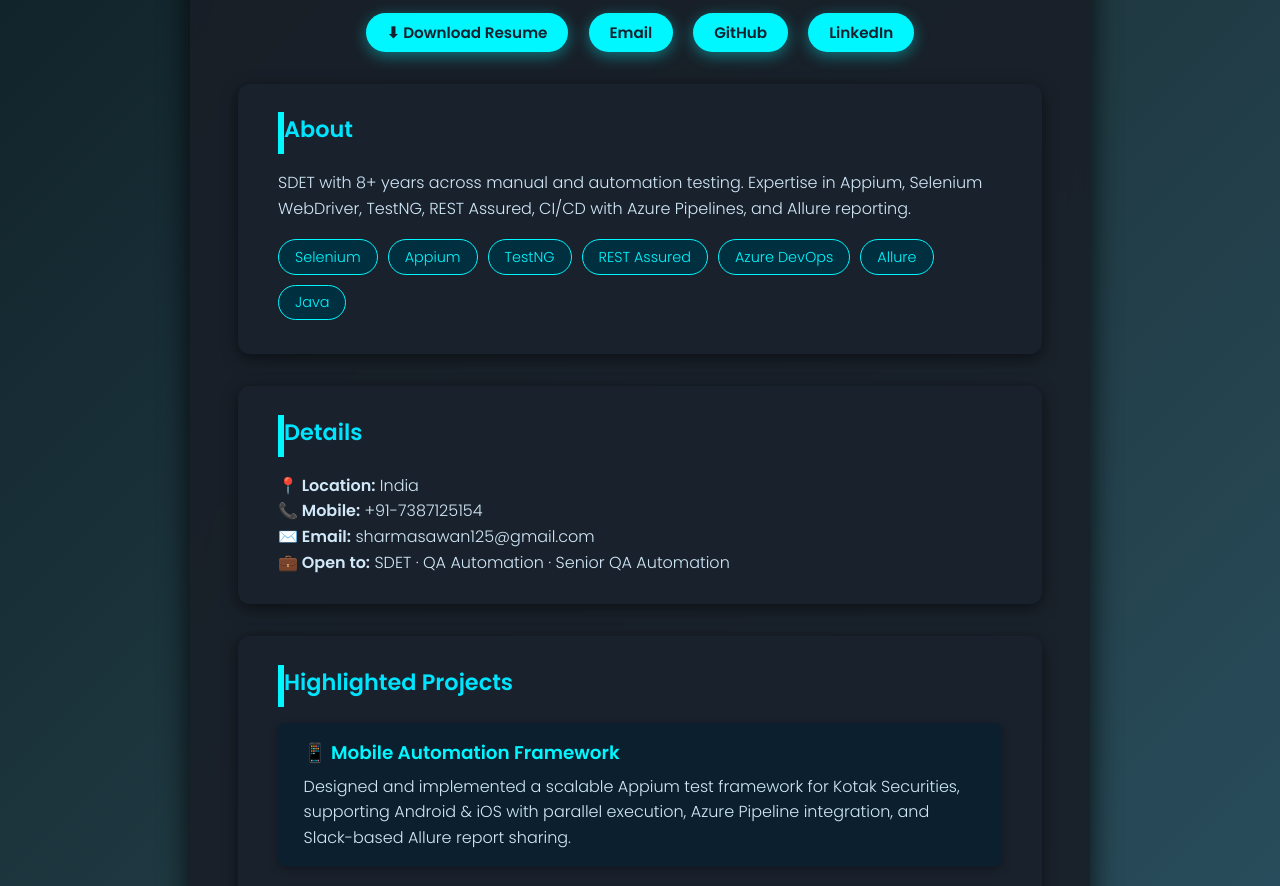
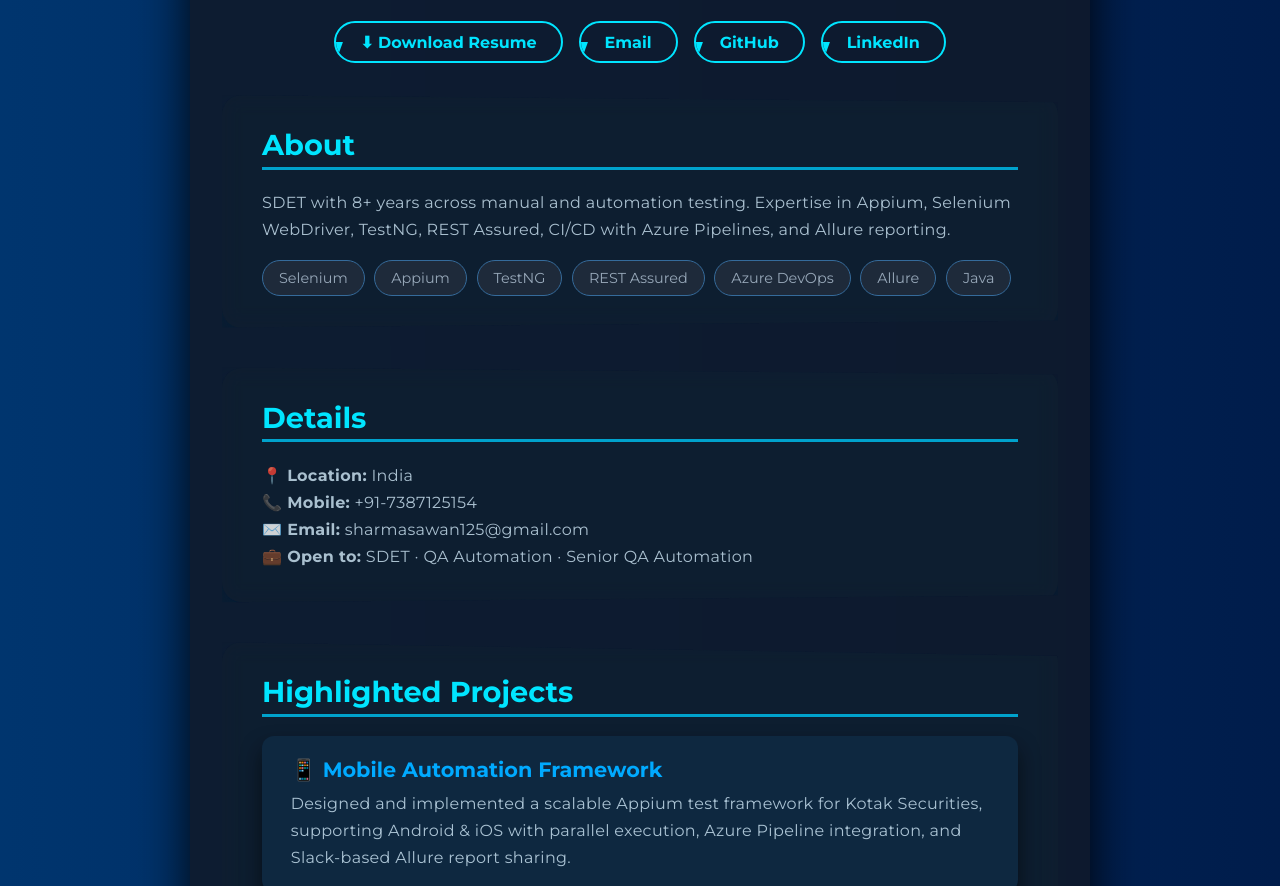
Before and after one commit to sawanS/Portfolio, a plain HTML site: page index.html in a window 1280 px wide. Shown: the part 183-1069 px from the top of the page. Drawn offline with Linux system fonts and the light colour scheme.

Commit message:
Update index.html

```diff
--- a/index.html
+++ b/index.html
@@ -4,212 +4,247 @@
 <meta charset="UTF-8" />
 <meta name="viewport" content="width=device-width, initial-scale=1" />
 <title>Sawan Sharma | SDET Portfolio</title>
+
 <style>
-    @import url('https://fonts.googleapis.com/css2?family=Poppins:wght@300;600&display=swap');
+  @import url('https://fonts.googleapis.com/css2?family=Montserrat:wght@400;700&display=swap');
 
+  /* Reset */
   * {
     margin: 0;
     padding: 0;
     box-sizing: border-box;
-      font-family: 'Poppins', sans-serif;
+    font-family: 'Montserrat', sans-serif;
+  }
+
+  body {
+    background: linear-gradient(270deg, #000428, #004e92, #000428);
+    background-size: 600% 600%;
+    animation: gradientMove 20s ease infinite;
+    color: #f0f0f0;
     scroll-behavior: smooth;
   }
 
-    body {
-      background: linear-gradient(135deg, #0f2027, #203a43, #2c5364);
-      color: #f1f1f1;
-      min-height: 100vh;
-      display: flex;
-      justify-content: center;
-      padding: 2rem 1rem;
+  @keyframes gradientMove {
+    0% {background-position: 0% 50%;}
+    50% {background-position: 100% 50%;}
+    100% {background-position: 0% 50%;}
   }
 
   .container {
     max-width: 900px;
-      width: 100%;
-      background: rgba(25, 31, 39, 0.9);
-      border-radius: 15px;
-      box-shadow: 0 8px 30px rgba(0,0,0,0.8);
-      padding: 2.5rem 3rem;
-      backdrop-filter: blur(10px);
+    margin: 3rem auto 5rem auto;
+    padding: 2rem;
+    background: rgba(16, 25, 40, 0.85);
+    border-radius: 20px;
+    box-shadow: 0 20px 50px rgba(0, 0, 0, 0.9);
+    backdrop-filter: blur(8px);
   }
 
   header {
     text-align: center;
-      margin-bottom: 2rem;
+    padding-bottom: 2rem;
+    position: relative;
   }
 
   header h1 {
-      font-weight: 600;
-      font-size: 3rem;
-      color: #00f7ff;
+    font-size: 3.5rem;
+    font-weight: 700;
+    color: #00e5ff;
+    position: relative;
     letter-spacing: 0.1rem;
-      position: relative;
+    animation: neonPulse 2.5s ease-in-out infinite alternate;
   }
 
-    header h1::after {
-      content: '<>';
-      position: absolute;
-      right: -2.8rem;
-      top: 0;
-      font-weight: 300;
-      color: #00ccff;
-      animation: glowPulse 2s infinite alternate;
-      opacity: 0.8;
+  @keyframes neonPulse {
+    0%, 100% {
+      text-shadow:
+        0 0 6px #00e5ff,
+        0 0 12px #00e5ff,
+        0 0 24px #00e5ff,
+        0 0 36px #00e5ff;
     }
-
-    @keyframes glowPulse {
-      0% {text-shadow: 0 0 6px #00f7ff;}
-      100% {text-shadow: 0 0 14px #00fff8;}
+    50% {
+      text-shadow:
+        0 0 12px #00ffff,
+        0 0 24px #00ffff,
+        0 0 36px #00ffff,
+        0 0 48px #00ffff;
+    }
   }
 
   header h2 {
-      font-weight: 300;
-      font-size: 1.1rem;
-      color: #8dcfff;
-      margin-top: 0.3rem;
+    font-weight: 400;
+    font-size: 1.2rem;
+    color: #a2d6e8cc;
+    margin: 0.5rem 0 1.5rem 0;
     letter-spacing: 0.05rem;
   }
 
   .buttons {
-      margin-top: 1.3rem;
+    display: flex;
+    justify-content: center;
+    gap: 1rem;
+    flex-wrap: wrap;
   }
 
   .buttons a {
-      display: inline-block;
-      margin: 0 0.5rem;
-      padding: 0.5rem 1.3rem;
-      border-radius: 30px;
-      background: #00f7ff;
-      color: #14212f;
+    background: transparent;
+    border: 2.5px solid #00e5ff;
+    padding: 0.6rem 1.5rem;
+    border-radius: 35px;
+    color: #00e5ff;
     font-weight: 600;
-      font-size: 0.95rem;
+    font-size: 1rem;
     text-decoration: none;
-      box-shadow: 0 4px 15px rgba(0, 247, 255, 0.4);
-      transition: background 0.3s ease, transform 0.3s ease;
+    transition: all 0.4s ease;
+    position: relative;
+    overflow: hidden;
+    cursor: pointer;
   }
 
-    .buttons a:hover,
-    .buttons a:focus {
-      background: #00c9d6;
-      transform: translateY(-3px);
-      box-shadow: 0 6px 20px rgba(0, 201, 214, 0.7);
-      outline: none;
+  .buttons a::before {
+    content: '';
+    position: absolute;
+    top: 50%;
+    left: -100%;
+    width: 100%;
+    height: 100%;
+    background: #00e5ff;
+    transform: skewX(-20deg);
+    transition: all 0.4s ease;
+    z-index: 0;
+  }
+
+  .buttons a:hover::before {
+    left: 100%;
+  }
+
+  .buttons a:hover {
+    color: #0a1f28;
+    border-color: transparent;
+    box-shadow: 0 0 25px #00e5ff60;
+  }
+
+  .buttons a span {
+    position: relative;
+    z-index: 1;
   }
 
   section {
-      background: #19212c;
-      border-radius: 12px;
-      padding: 1.8rem 2.5rem;
-      margin-bottom: 2rem;
-      box-shadow: 0 4px 15px rgba(0,0,0,0.5);
+    background: #102030cc;
+    backdrop-filter: saturate(180%) blur(10px);
+    margin-bottom: 2.5rem;
+    border-radius: 20px;
+    padding: 2rem 2.5rem;
+    box-shadow: 0 15px 25px #001e35aa;
+    clip-path: polygon(0 0, 100% 3%, 100% 97%, 0 100%);
+    transition: transform 0.4s ease, box-shadow 0.4s ease;
+  }
+
+  section:hover {
+    transform: translateY(-8px) scale(1.02);
+    box-shadow: 0 30px 60px #00e5ff99;
   }
 
   section h3 {
-      font-weight: 600;
-      font-size: 1.4rem;
+    font-size: 1.8rem;
     color: #00e5ff;
-      padding-bottom: 0.5rem;
-      border-left: 6px solid #00f7ff;
-      margin-bottom: 1rem;
+    margin-bottom: 1.2rem;
+    border-bottom: 3px solid #00a2cc;
+    padding-bottom: 0.3rem;
   }
 
-    section p, section li {
-      font-weight: 300;
-      line-height: 1.6;
+  p {
     font-size: 1rem;
-      color: #d1e8f8;
+    letter-spacing: 0.02rem;
+    line-height: 1.7;
+    color: #d1e8f8cc;
   }
 
   .skills {
-      padding-top: 0.8rem;
+    margin-top: 1rem;
+    display: flex;
+    flex-wrap: wrap;
+    gap: 0.6rem;
   }
 
   .skills span {
-      display: inline-block;
-      margin: 0.3rem 0.35rem 0.3rem 0;
-      padding: 0.4rem 1rem;
-      border-radius: 20px;
-      background-color: #00303f;
-      border: 1.8px solid #00f7ff;
+    background: #1e2a3a;
+    padding: 0.5rem 1rem;
+    border-radius: 50px;
     font-weight: 500;
-      color: #00f7ff;
     font-size: 0.9rem;
+    color: #aabbccdd;
+    border: 1.5px solid #356b9b;
+    transition: color 0.3s, background-color 0.3s, border-color 0.3s;
     cursor: default;
-      transition: background 0.3s ease, color 0.3s ease;
     user-select: none;
   }
 
   .skills span:hover {
-      background-color: #00f7ff;
-      color: #19212c;
+    background-color: #00e5ff;
+    color: #102030;
+    border-color: #00e5ff;
   }
 
   .project {
-      background: #0b1f2e;
-      padding: 1rem 1.6rem;
-      border-radius: 8px;
+    background: #0e2840;
+    border-radius: 12px;
+    padding: 1.3rem 1.8rem;
     margin-bottom: 1.5rem;
-      box-shadow: 0 3px 10px rgba(0, 0, 0, 0.3);
-      transition: transform 0.3s ease, box-shadow 0.3s ease;
+    box-shadow: 0 12px 20px #00000088;
+    transition: transform 0.35s ease, box-shadow 0.35s ease;
     cursor: default;
   }
 
   .project:hover {
-      transform: translateY(-5px);
-      box-shadow: 0 8px 25px rgba(0, 247, 255, 0.7);
+    transform: translateY(-7px);
+    box-shadow: 0 30px 60px #00e5ffaa;
   }
 
   .project h4 {
-      font-weight: 600;
-      color: #00f7ff;
-      font-size: 1.15rem;
+    font-size: 1.3rem;
     margin-bottom: 0.5rem;
+    color: #00aaff;
   }
 
   footer {
     text-align: center;
-      margin-top: 3rem;
-      font-weight: 300;
-      font-size: 0.9rem;
-      color: #aaa;
-      padding: 1.2rem 0;
-      border-top: 1.2px solid #0e3345;
+    margin-top: 4rem;
+    font-weight: 400;
+    font-size: 0.95rem;
+    letter-spacing: 0.05rem;
+    color: #82a8bfaa;
+    padding-bottom: 1.5rem;
     user-select: none;
-      letter-spacing: 0.03rem;
   }
 
   /* Responsive */
-    @media (max-width: 600px) {
-      .container {
-        padding: 2rem 1.2rem;
+  @media (max-width: 700px) {
+    section {
+      padding: 1.5rem 1.8rem;
+      clip-path: none;
     }
 
     header h1 {
-        font-size: 2rem;
-      }
-
-      section {
-        padding: 1.2rem 1.5rem;
+      font-size: 2.6rem;
     }
   }
 </style>
 </head>
 <body>
 <div class="container">
-    <!-- Header -->
   <header>
     <h1>Sawan Sharma</h1>
     <h2>Software Test Engineer · Automation · Selenium · Appium · TestNG</h2>
     <div class="buttons">
-        <a href="SawanSharma_Resume_8+YEO.pdf" download>⬇ Download Resume</a>
-        <a href="mailto:sharmasawan125@gmail.com">Email</a>
-        <a href="https://github.com/" target="_blank" rel="noopener noreferrer">GitHub</a>
-        <a href="https://linkedin.com/" target="_blank" rel="noopener noreferrer">LinkedIn</a>
+      <a href="SawanSharma_Resume_8+YEO.pdf" download><span>⬇ Download Resume</span></a>
+      <a href="mailto:sharmasawan125@gmail.com"><span>Email</span></a>
+      <a href="https://github.com/" target="_blank" rel="noopener noreferrer"><span>GitHub</span></a>
+      <a href="https://linkedin.com/" target="_blank" rel="noopener noreferrer"><span>LinkedIn</span></a>
     </div>
   </header>
 
-    <!-- About -->
   <section>
     <h3>About</h3>
     <p>SDET with 8+ years across manual and automation testing. Expertise in Appium, Selenium WebDriver, TestNG, REST Assured, CI/CD with Azure Pipelines, and Allure reporting.</p>
@@ -224,7 +259,6 @@
     </div>
   </section>
 
-    <!-- Details -->
   <section>
     <h3>Details</h3>
     <p><strong>📍 Location:</strong> India</p>
@@ -233,7 +267,6 @@
     <p><strong>💼 Open to:</strong> SDET · QA Automation · Senior QA Automation</p>
   </section>
 
-    <!-- Projects -->
   <section>
     <h3>Highlighted Projects</h3>
     <div class="project" tabindex="0" role="region" aria-label="Mobile Automation Framework project">
@@ -246,9 +279,8 @@
     </div>
   </section>
 
-    <!-- Footer -->
   <footer>
-      &copy; 2025 Sawan Sharma | Built with ❤️ and clean code.
+    &copy; 2025 Sawan Sharma | Built with ❤️ and creative CSS.
   </footer>
 </div>
 </body>
```
Lines whose indentation alone changed are shown as unchanged.
